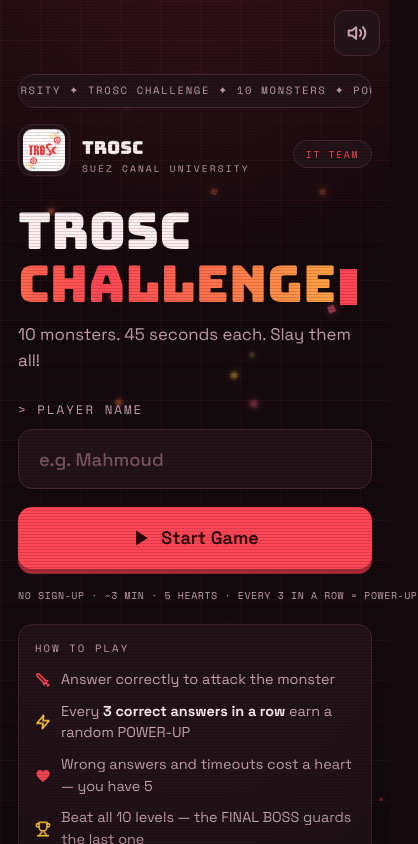
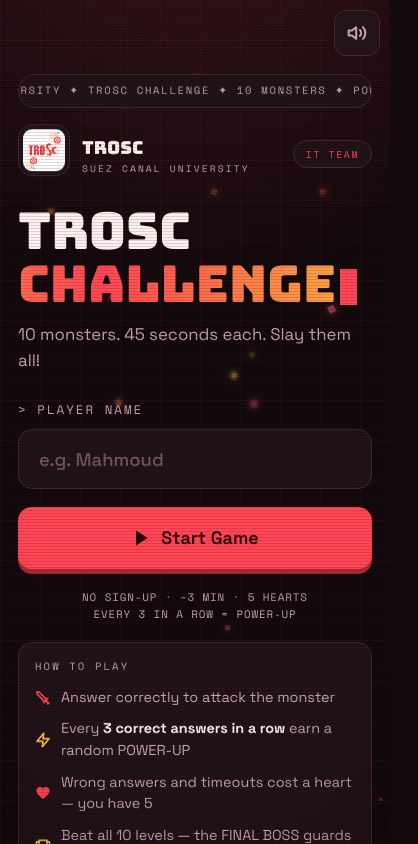
Before and after one commit to Basem3sam/trosc-it-challenge, a Next.js app: page / in a window 390 px wide. Shown: the top 844 px of the page, 418 px wide, since content can reach past the window. Built offline with nearby package versions, Linux system fonts and the light colour scheme.

Commit message:
fix: welcome meta wraps cleanly on mobile, one line on desktop

```diff
--- a/components/WelcomeScreen.jsx
+++ b/components/WelcomeScreen.jsx
@@ -132,9 +132,18 @@
         </button>
       </form>
 
-      <p className="mt-5 whitespace-nowrap text-center font-mono text-[0.62rem] tracking-[0.06em] text-dust">
-        NO SIGN-UP · ~3 MIN · {HEARTS_MAX} HEARTS · EVERY {POWERUP_EVERY} IN A
-        ROW = POWER-UP
+      <p className="mt-5 text-center font-mono text-[0.68rem] tracking-[0.08em] text-dust sm:text-[0.7rem]">
+        <span className="sm:hidden">
+          NO SIGN-UP · ~3 MIN · {HEARTS_MAX} HEARTS
+        </span>
+        <br className="sm:hidden" />
+        <span className="sm:hidden">
+          EVERY {POWERUP_EVERY} IN A ROW = POWER-UP
+        </span>
+        <span className="hidden sm:inline">
+          NO SIGN-UP · ~3 MIN · {HEARTS_MAX} HEARTS · EVERY {POWERUP_EVERY} IN A
+          ROW = POWER-UP
+        </span>
       </p>
 
       {best !== null && (
```
